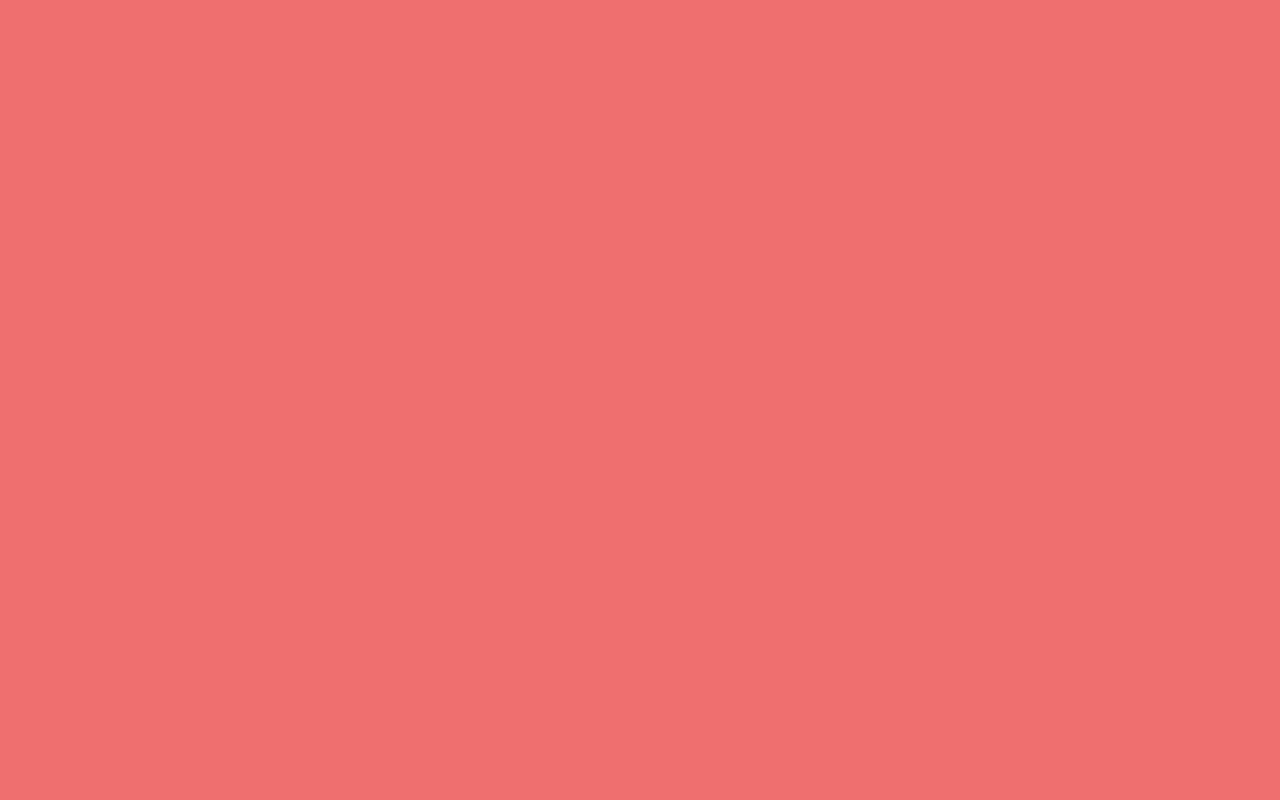
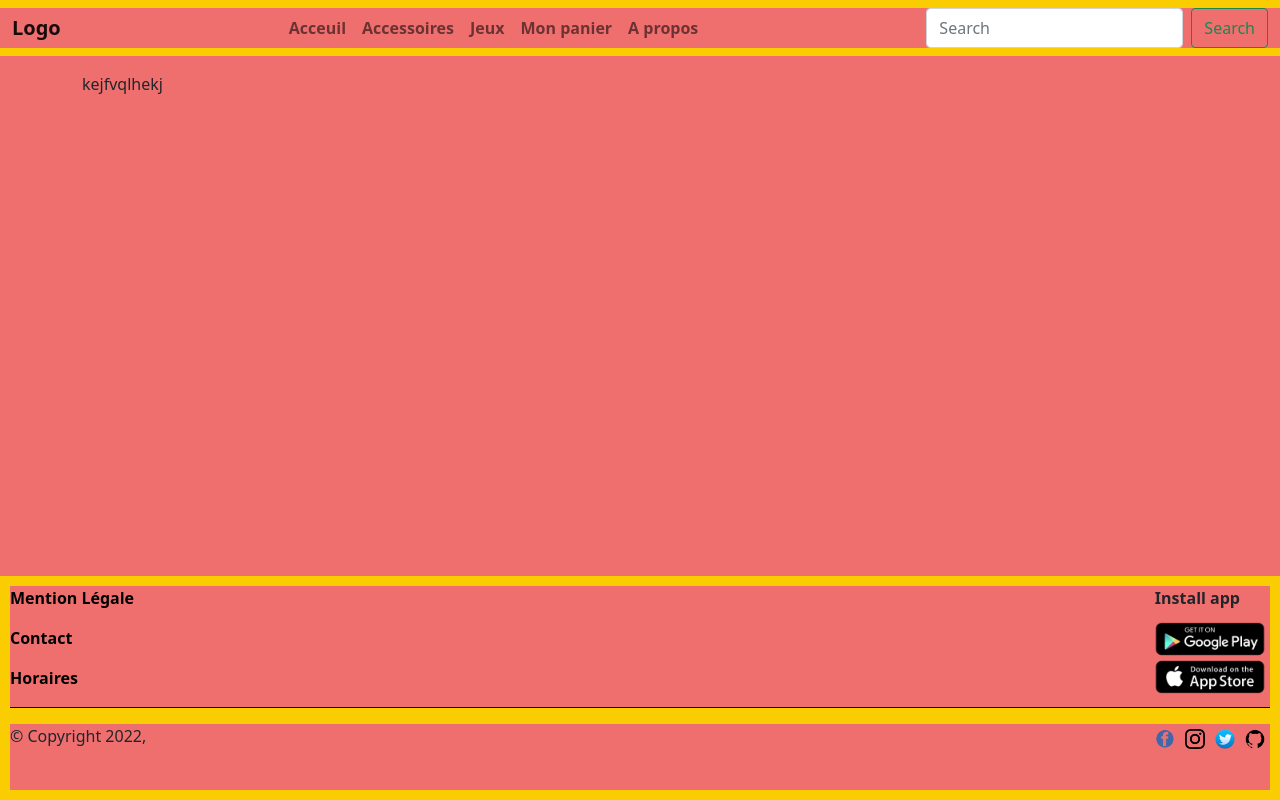
Before and after one commit to Jdavidson974/projetVideoDrive, a React (Create React App) app in the folder FRONT/videodrive/: page /detail in a window 1280 px wide. Before the commit this address had no page. Built offline with nearby package versions, Linux system fonts and the light colour scheme.

Commit message:
init layout

```diff
--- a/FRONT/videodrive/src/App.js
+++ b/FRONT/videodrive/src/App.js
@@ -1,11 +1,22 @@
 import { BrowserRouter, Route, Routes } from "react-router-dom";
 import HomePage from "./pages/HomePage";
+import Menubar from "./components/Menubar";
+import Footer from "./components/Footer";
+import DetailPage from "./pages/DetailPage";
 function App() {
   return (
     <BrowserRouter>
-      <Routes>
-        <Route path="/" element={<HomePage />}></Route>
-      </Routes>
+      <div>
+        <Menubar />
+        <div className="container">
+          <Routes>
+            <Route path="/" element={<HomePage />}></Route>
+            <Route path="/detail" element={<DetailPage />}></Route>
+          </Routes>
+        </div>
+        <Footer></Footer>
+      </div>
+
     </BrowserRouter>
   );
 }
--- /dev/null
+++ b/FRONT/videodrive/src/pages/DetailPage.js
@@ -0,0 +1,11 @@
+
+
+const DetailPage = () => {
+    return (
+        <div>
+            kejfvqlhekj
+        </div>
+    );
+};
+
+export default DetailPage;
--- a/FRONT/videodrive/src/pages/HomePage.js
+++ b/FRONT/videodrive/src/pages/HomePage.js
@@ -1,12 +1,9 @@
-import Menubar from "../components/Menubar";
-import Footer from "../components/Footer";
+
 
 const HomePage = () => {
   return (
     <div>
-      <Menubar />
-      <div className="container"></div>
-      <Footer></Footer>
+      toto
     </div>
   );
 };
```
